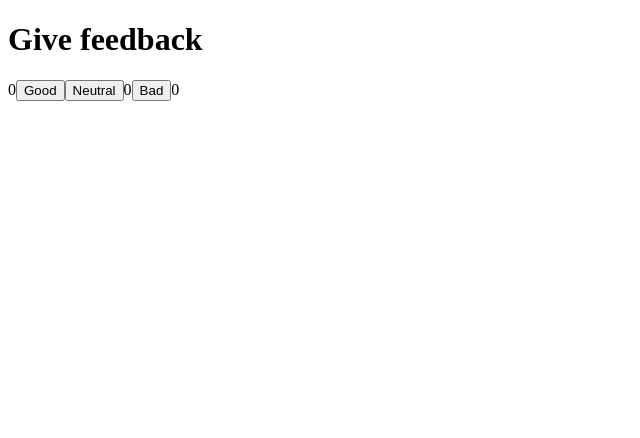
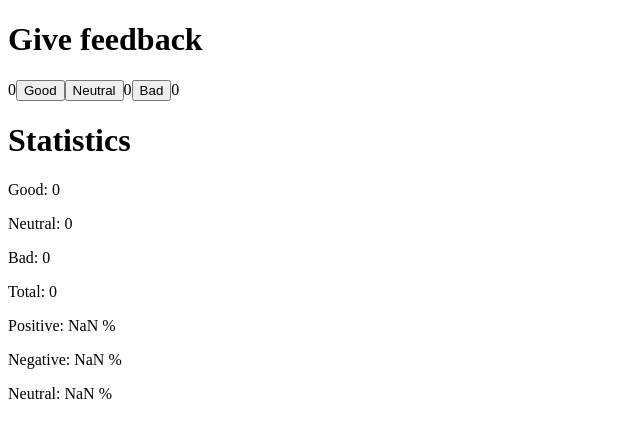
Before and after one commit to codecrafteddesings/CursoFullStackOpen, a React (Vite) app in the folder parte1/unicafe/: page / in a window 1280 px wide. Shown: the top 438 px of the page, without its empty margins (0-640 px from the left). Built offline with nearby package versions, Linux system fonts and the light colour scheme.

Commit message:
refactor: agregar lógica para calcular y mostrar estadísticas de retroalimentación

```diff
--- a/parte1/unicafe/src/App.jsx
+++ b/parte1/unicafe/src/App.jsx
@@ -5,7 +5,16 @@ const App = () => {
   const [good, setGood] = useState(0);
   const [neutral, setNeutral] = useState(0);
   const [bad, setBad] = useState(0);
-  console.log(good, neutral);
+  console.log(good, neutral, bad);
+  // guarda el total de clics en una sola variable
+  const total = good + neutral + bad;
+  // guarda el porcentaje de buenos clics en una sola variable
+  const positive = (good / total) * 100;
+  // guarda el porcentaje de malos clics en una sola variable
+  const negative = (bad / total) * 100;
+  // guarda el porcentaje de neutros clics en una sola variable
+  const neutralPercentage = (neutral / total) * 100;
+
   return (
     <>
       <div>
@@ -17,6 +26,14 @@ const App = () => {
         {neutral}
         <button onClick={() => setBad(bad + 1)}>Bad</button>
         {bad}
+        <h1>Statistics</h1>
+        <p>Good: {good}</p>
+        <p>Neutral: {neutral}</p>
+        <p>Bad: {bad}</p>
+        <p>Total: {total}</p>
+        <p>Positive: {positive} %</p>
+        <p>Negative: {negative} %</p>
+        <p>Neutral: {neutralPercentage} %</p>
       </div>
     </>
   );
```
